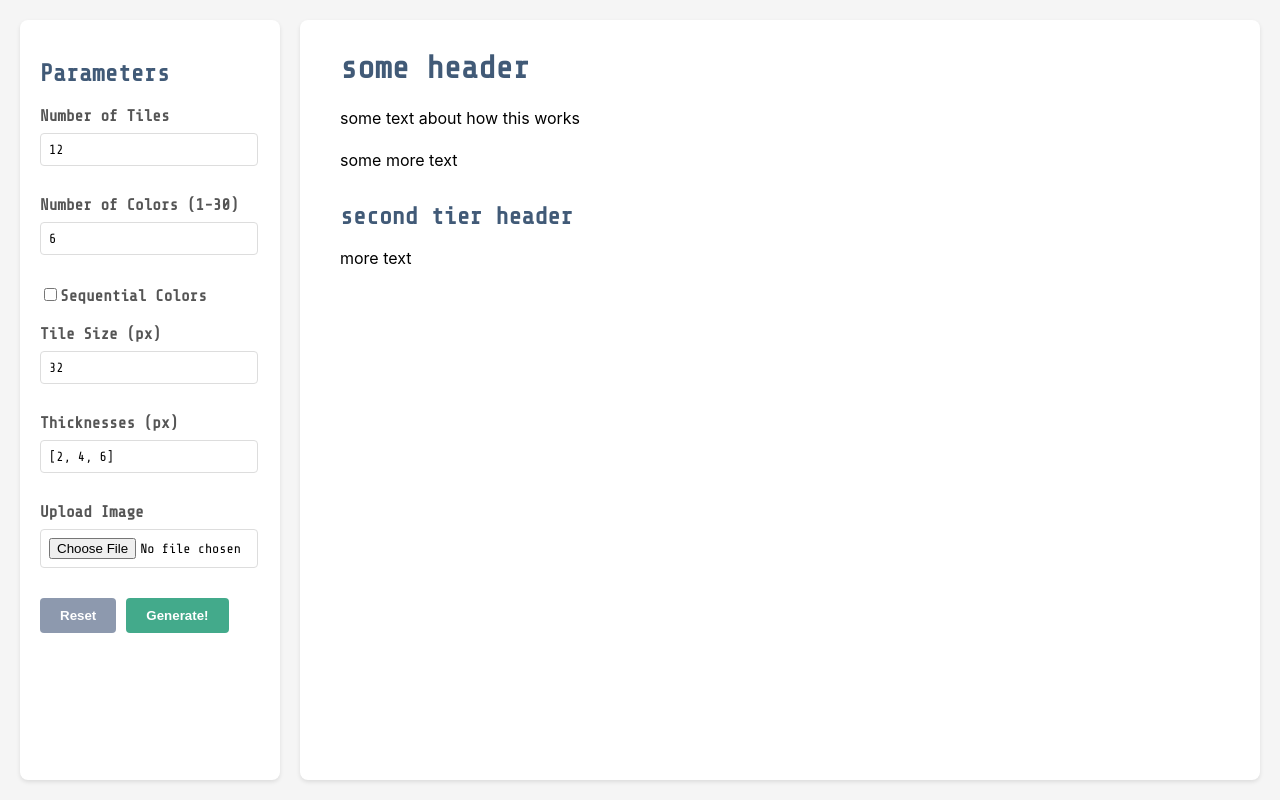
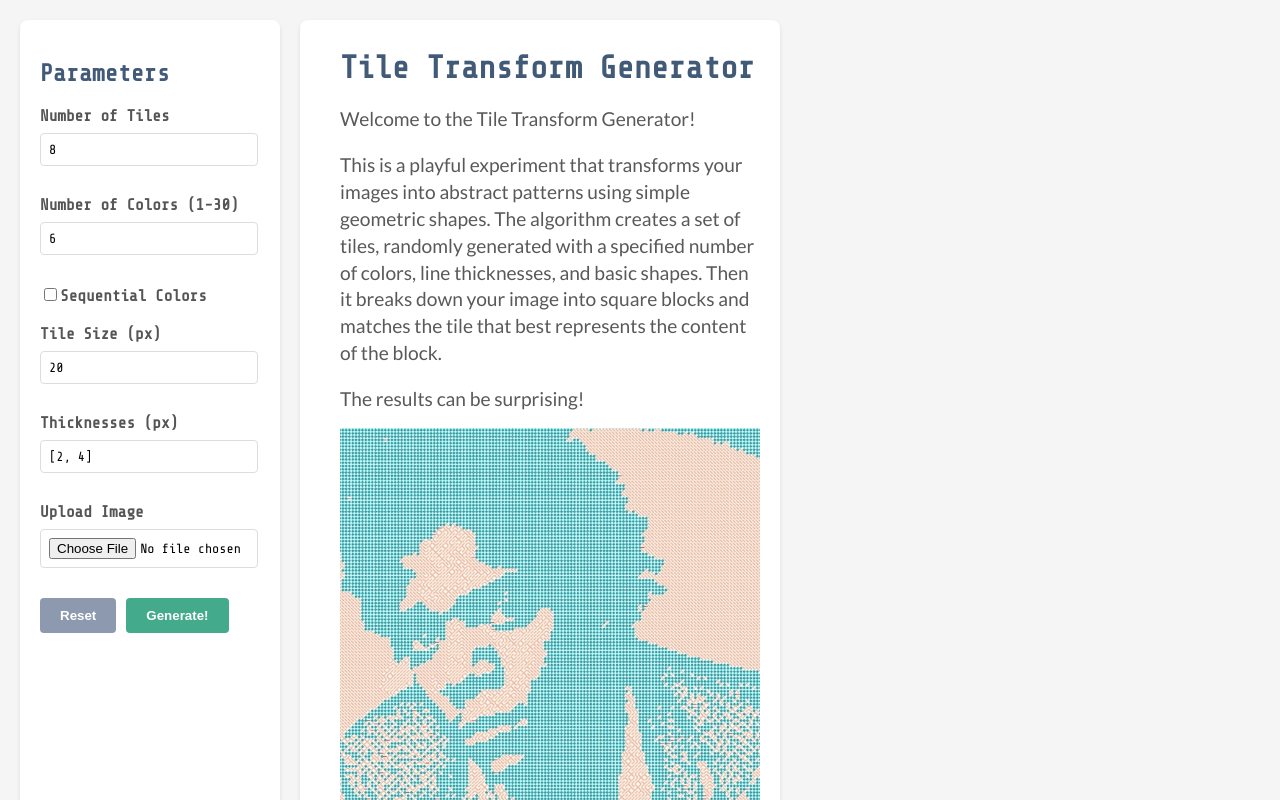
Before and after one commit to saha-raj/tile-pattern-app, a React (Create React App) app in the folder frontend/: page / in a window 1280 px wide. Built offline with nearby package versions, Linux system fonts and the light colour scheme.

Commit message:
added homepage

```diff
--- a/frontend/public/index.html
+++ b/frontend/public/index.html
@@ -7,7 +7,7 @@
     <meta name="theme-color" content="#000000" />
     <link rel="preconnect" href="https://fonts.googleapis.com">
     <link rel="preconnect" href="https://fonts.gstatic.com" crossorigin>
-    <link href="https://fonts.googleapis.com/css2?family=Share+Tech+Mono&family=JetBrains+Mono&family=Fira+Code&family=Source+Code+Pro&family=Roboto+Mono&display=swap" rel="stylesheet">
+    <link href="https://fonts.googleapis.com/css2?family=Share+Tech+Mono&family=JetBrains+Mono&family=Fira+Code&family=Source+Code+Pro&family=Roboto+Mono&family=Lato:wght@400;700&display=swap" rel="stylesheet">
 
     <meta
       name="description"
--- a/frontend/src/App.css
+++ b/frontend/src/App.css
@@ -16,7 +16,7 @@ html, body {
 
 /* Grid layout when no image is selected */
 .app-container.no-image {
-  grid-template-columns: 260px 1fr;
+  grid-template-columns: 260px 0.5fr;
 }
 
 /* Grid layout when image is selected */
@@ -131,6 +131,9 @@ html, body {
 .info-content {
   /* padding: 20px; */
   margin-left: 20px;
+  font-family: 'Lato', sans-serif;
+  color: #595959;
+
 }
 
 .info-content h1 {
@@ -148,7 +151,59 @@ html, body {
   color: #415a77;
 }
 
-.info-content p {
+.info-content p, .info-content li {
   margin-bottom: 15px;
-  line-height: 1.6;
+  line-height: 1.4;
+  font-size: 1.2rem;
+  color: #595959
 }
+
+.info-content a {
+    color: #3a86ff;
+    text-decoration: none;
+    font-weight: 600;
+    transition: color 0.2s ease;
+}
+
+.info-content a:hover {
+    color: #f72585;
+    text-decoration: none;
+}
+
+.info-content a:focus {
+    outline: 2px solid #f72585;
+    outline-offset: 2px;
+    border-radius: 2px;
+}
+
+.info-content a:visited {
+  outline: 2px solid #3a86ff;
+  outline-offset: 2px;
+  border-radius: 2px;
+}
+
+/* spinner */
+.loading-spinner {
+  display: flex;
+  flex-direction: column;
+  align-items: center;
+  justify-content: center;
+  min-height: 200px;
+}
+
+.spinner {
+  width: 50px;
+  height: 50px;
+  border: 5px solid #f3f3f3;
+  border-top: 5px solid #43aa8b;
+  border-radius: 50%;
+  animation: spin 1s linear infinite;
+  margin-bottom: 15px;
+  font-family: 'Share Tech Mono', 'JetBrains Mono', 'Fira Code', 'Source Code Pro', 'Roboto Mono', monospace;
+
+}
+
+@keyframes spin {
+  0% { transform: rotate(0deg); }
+  100% { transform: rotate(360deg); }
+}
--- a/frontend/src/App.js
+++ b/frontend/src/App.js
@@ -5,10 +5,10 @@ import InfoContent from './components/InfoContent';
 import './App.css';
 
 const DEFAULT_PARAMS = {
-  nTiles: 12,
+  nTiles: 8,
   nColors: 6,
-  tileSize: 32,
-  thicknesses: "[2, 4, 6]",
+  tileSize: 20,
+  thicknesses: "[2, 4]",
   sequentialColors: false,
   colors: [
               "#0081a7", "#00afb9", "#fdfcdc", "#fed9b7", "#f07167",
--- a/frontend/src/components/InfoContent.js
+++ b/frontend/src/components/InfoContent.js
@@ -3,17 +3,45 @@ import React from 'react';
 function InfoContent() {
     return (
         <div className="info-content">
-            <h1>some header</h1>
-            <p>some text about how this works</p>
+
+            <h1>Tile Transform Generator</h1>
+            <p>Welcome to the Tile Transform Generator! </p>
+
+            <p>This is a playful experiment that transforms your images into abstract patterns using simple geometric shapes.
+                The algorithm creates a set of tiles, randomly generated with a specified number of colors, line thicknesses, and basic shapes.
+                Then it breaks down your image into square blocks and matches the tile that best represents the content of the block. </p>
+
+            <p>The results can be surprising! </p>
 
             <div className="info-images">
-                {/* We can add placeholder images here later */}
+                <img
+                    src={process.env.PUBLIC_URL + '/images/jmb.jpg'}
+                    alt="Sample tile pattern"
+                    className="sample-image"
+                />
             </div>
 
-            <p>some more text</p>
 
-            <h2>second tier header</h2>
-            <p>more text</p>
+            <h2>Playing with Parameters</h2>
+            <p>These parameters are defined in the left panel:</p>
+            <ul>
+                <li><strong>Number of Colors</strong>: Choose how many colors to use from the palette. Fewer colors create more cohesive patterns.</li>
+                <li><strong>Line Thickness</strong>: Select the thickness of lines in the patterns. Mix thick and thin lines for interesting effects.</li>
+                <li><strong>Number of Tiles</strong>: This determines how many unique pattern tiles will be generated.</li>
+                <li><strong>Sequential Colors</strong>: When enabled, colors are picked in sequence from the palette. When disabled, they're chosen randomly.</li>
+            </ul>
+
+            <h2>Tips for Best Results</h2>
+            <p>Hit the 'Generate' button multiple times! Each generation creates a new set of random patterns,
+                so you might find something unexpected. </p>
+
+            <h2>About Your Images</h2>
+            <p>This is a client-side application - your images are processed entirely in your browser and are never uploaded
+                to any server. The transformed images are yours to keep and use as you wish.</p>
+
+            <h2>Open Source</h2>
+            <p>This project is open source and available on <a href="https://github.com/saha-raj/tile-pattern-app">GitHub</a>. Feel free to explore the code, contribute, or adapt it for your own creative projects.</p>
+
         </div>
     );
 }
```
Also changed, not shown: frontend/public/images/jmb.jpg (added), 1 other file (tests, documents, lock files or other folders).
